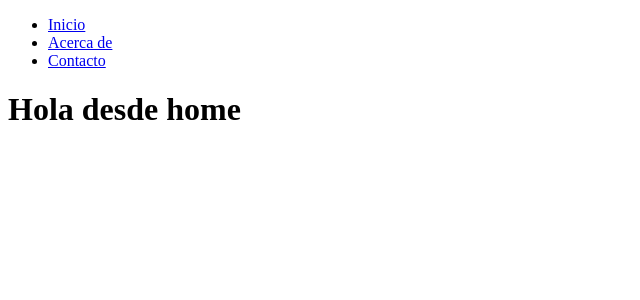
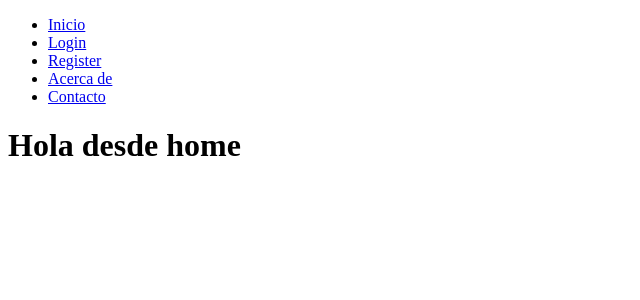
Before and after one commit to DarwinJesusNeiraC/hackatonNasa, a Django app: page / in a window 1280 px wide. Shown: the top 300 px of the page, without its empty margins (0-640 px from the left). Run offline with Django 4.2, Linux system fonts and the light colour scheme; some libraries are stand-ins or nearby versions.

Commit message:
logut implementado y nav

```diff
--- a/aquamaps/urls.py
+++ b/aquamaps/urls.py
@@ -16,11 +16,12 @@ Including another URLconf
 """
 from django.contrib import admin
 from django.urls import path
-from usuarios.views import register_request, home, login_request
+from usuarios.views import register_request, home, login_request, logout_request
 
 urlpatterns = [
     path('admin/', admin.site.urls),
     path('', home, name='homepage'),
-    path('register', register_request, name='register'),
-    path('login', login_request, name='login'),
+    path('register/', register_request, name='register'),
+    path('login/', login_request, name='login'),
+    path('logout/', logout_request, name='logout'),
 ]
--- a/templates/base.html
+++ b/templates/base.html
@@ -8,6 +8,12 @@
 			<nav>
 				<ul>
 					<li><a href="/">Inicio</a></li>
+					{% if not user.is_authenticated %}
+					<li><a href="{% url 'login' %}">Login</a></li>
+					<li><a href="{% url 'register' %}">Register</a></li>
+					{% else %}
+					<li><a href="{% url 'logout' %}">Logout</a></li>
+					{% endif %}
 					<li><a href="/acerca/">Acerca de</a></li>
 					<li><a href="/contacto/">Contacto</a></li>
 				</ul>
--- a/usuarios/views.py
+++ b/usuarios/views.py
@@ -1,6 +1,6 @@
 from django.shortcuts import  render, redirect
 from .forms import NewUserForm
-from django.contrib.auth import login, authenticate
+from django.contrib.auth import login, authenticate, logout
 from django.contrib import messages
 from django.contrib.auth.forms import AuthenticationForm
 
@@ -36,3 +36,8 @@ def login_request(request):
             messages.error(request,"Invalid username or password.")
     form = AuthenticationForm()
     return render(request=request, template_name="login.html", context={"form":form})
+
+def logout_request(request):
+    logout(request)
+    messages.info(request, "You have successfully logged out.")
+    return redirect("homepage")
```
